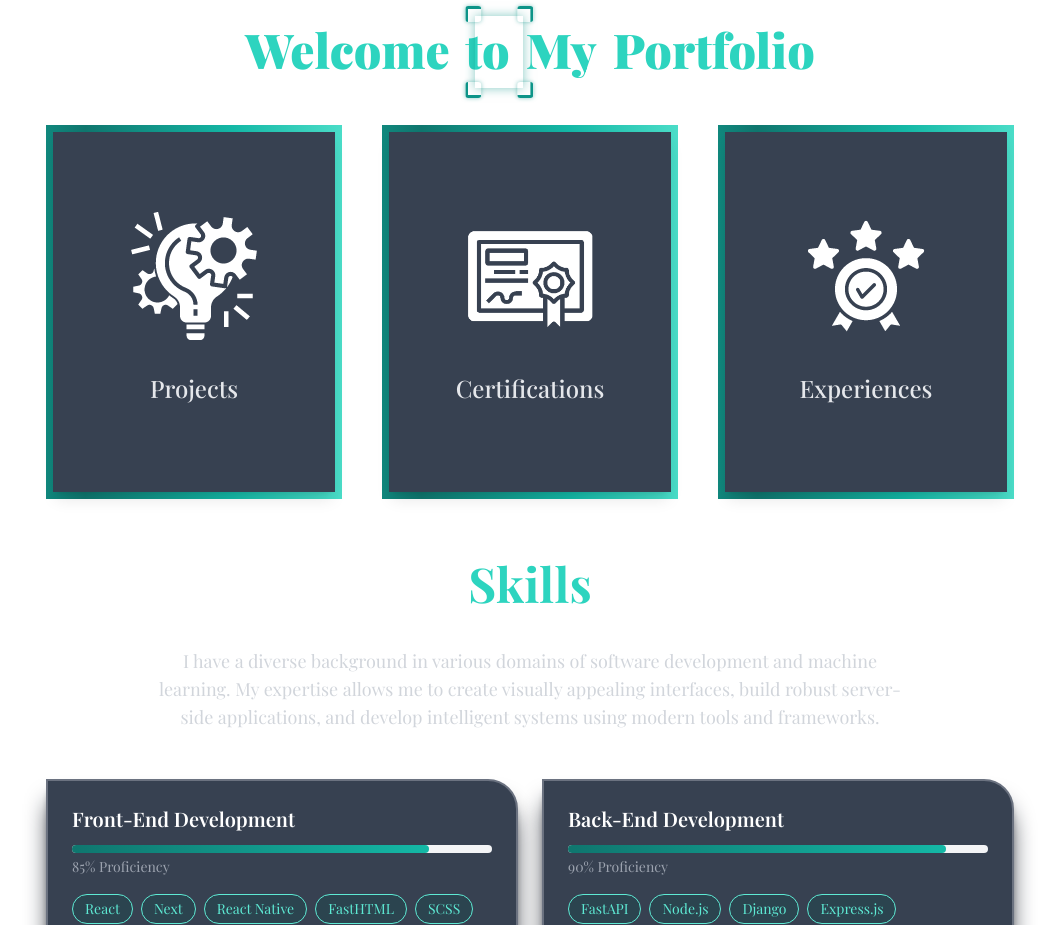
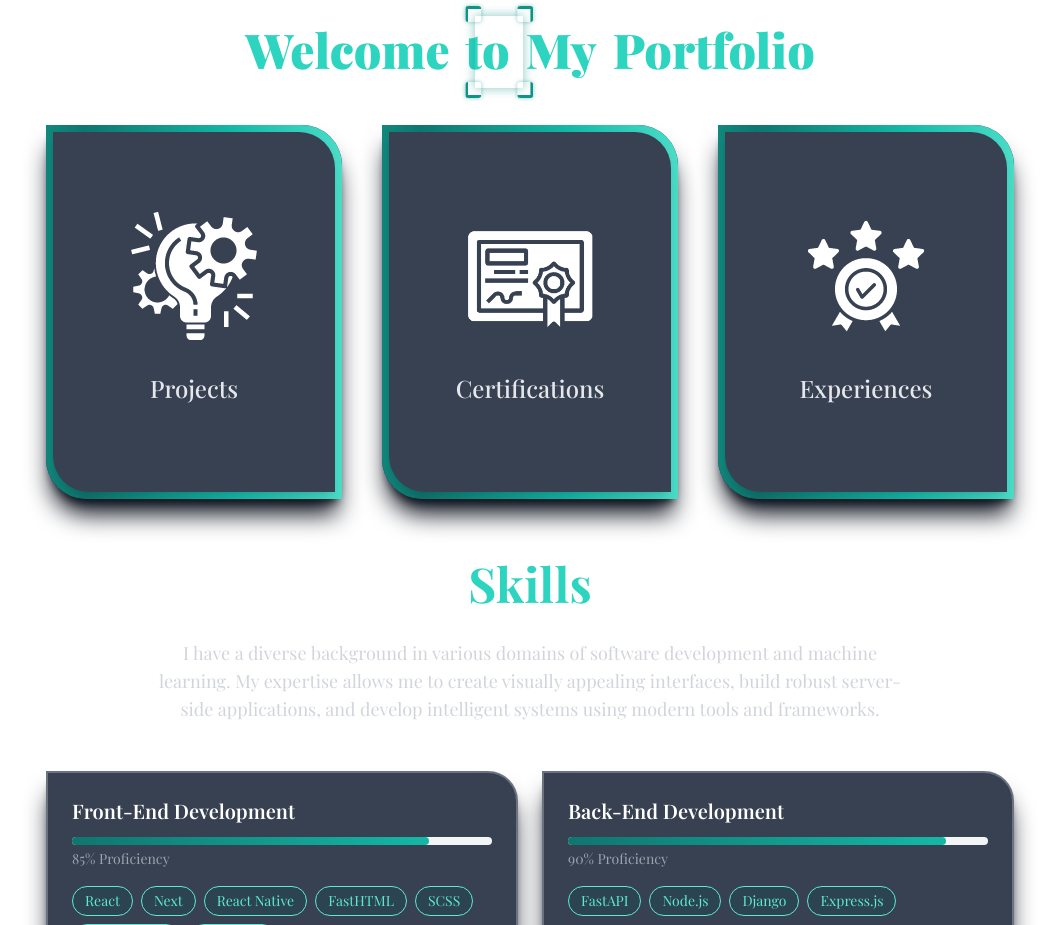
Before and after one commit to Usamafuward/portfolio, a React (Vite) app: page / in a window 1280 px wide. Shown: the part 802-1727 px from the top of the page, without its empty margins (110-1169 px from the left). Built offline with nearby package versions, Linux system fonts and the light colour scheme.

Commit message:
latest change

```diff
--- a/src/components/ui/PortfolioCard.jsx
+++ b/src/components/ui/PortfolioCard.jsx
@@ -4,7 +4,7 @@ import PropTypes from "prop-types";
 const PortfolioCard = ({ card, darkMode }) => {
   return (
     <div
-      className="card-container relative group"
+      className="card-container relative group shadow-xl dark:shadow-[#0c121d] rounded-[40px] rounded-tl-none rounded-br-none"
       style={{
         "--gradient-start": darkMode ? "#0f766e" : "#0f766e",
         "--gradient-middle": darkMode ? "#14b8a6" : "#14b8a6",
@@ -17,7 +17,7 @@ const PortfolioCard = ({ card, darkMode }) => {
     >
       <HashLink
         to={card.link}
-        className="card bg-[#b9f7d7] dark:bg-gray-700 dark:text-gray-200 flex flex-col justify-center h-[360px] text-center shadow-lg p-10 relative overflow-hidden"
+        className="bg-[#b9f7d7] dark:bg-gray-700 dark:text-gray-200 flex flex-col justify-center h-[360px] text-center shadow-lg p-10 relative overflow-hidden rounded-[36px] rounded-tl-none rounded-br-none"
       >
         <div className="flex flex-col items-center justify-center transition-all duration-500 ease-in-out transform opacity-100 group-hover:opacity-0 group-hover:-translate-y-60">
           <img
@@ -64,6 +64,7 @@ const PortfolioCard = ({ card, darkMode }) => {
           );
           background-size: 200% 100%;
           animation: shimmer 3s linear infinite;
+          border-radius: inherit;
         }
 
         .card {
--- a/src/pages/Index.jsx
+++ b/src/pages/Index.jsx
@@ -392,7 +392,7 @@ const Index = () => {
       >
         <motion.h2
           variants={slideUpVariants}
-          className="text-[42px] md:text-5xl font-bold text-center text-teal-600 dark:text-teal-400 mb-10"
+          className="text-[42px] md:text-5xl font-bold text-center text-teal-600 dark:text-teal-400 mb-8"
         >
           Skills
         </motion.h2>
```
